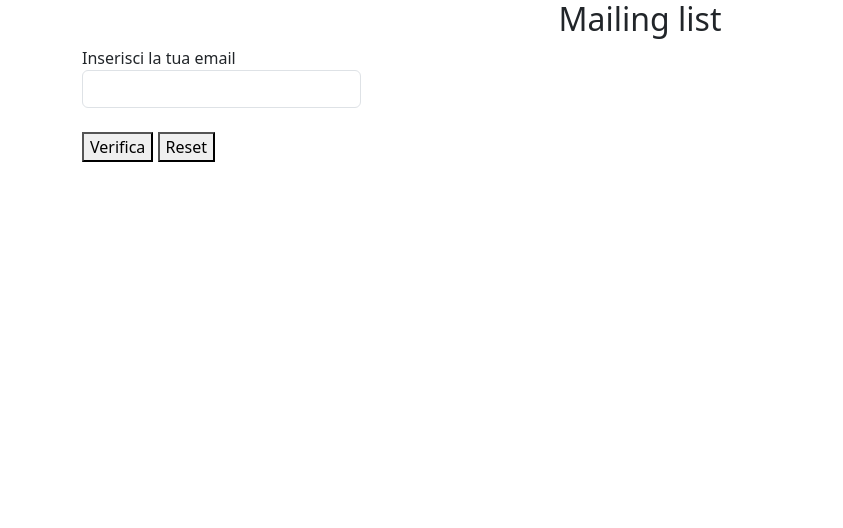
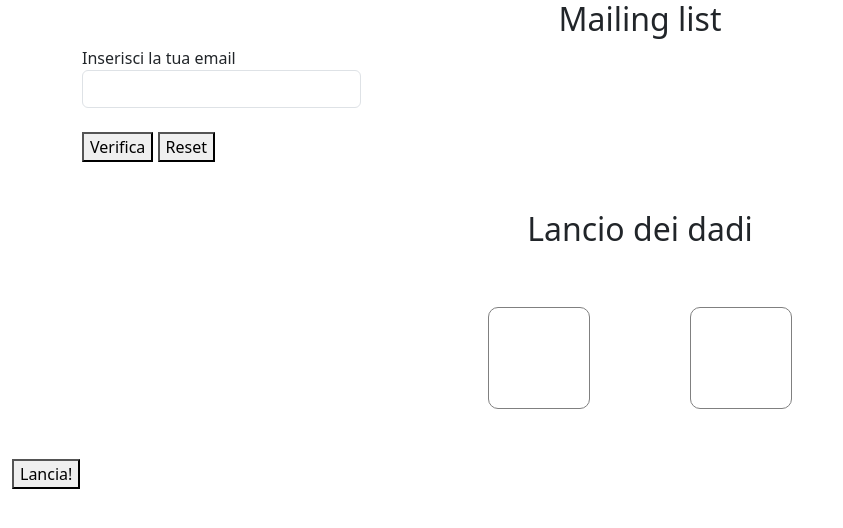
Before and after one commit to DavideGila/js-mail-dadi, a plain HTML site: page index.html in a window 1280 px wide. Shown: the whole page, without its empty margins (0-843 px from the left). Drawn offline with nearby package versions, Linux system fonts and the light colour scheme.

Commit message:
created dice section

```diff
--- a/index.html
+++ b/index.html
@@ -23,6 +23,19 @@
     </div>
 
 
+    <!-- Dadi section -->
+    <h2 class="text-center mt-5">Lancio dei dadi</h2>
+    <div class="container-fluid">
+        <div class="row justify-content-center">
+            <div id="userdice" class="col-6"></div>
+            <div id="computerdice" class="col-6"></div>
+        </div>
+    </div>
+    <div class="container-fluid d-flex">
+        <button id="dado">Lancia!</button>
+    </div>
+
+
     <script src="js/script.js"></script>
 </body>
 </html>
```
